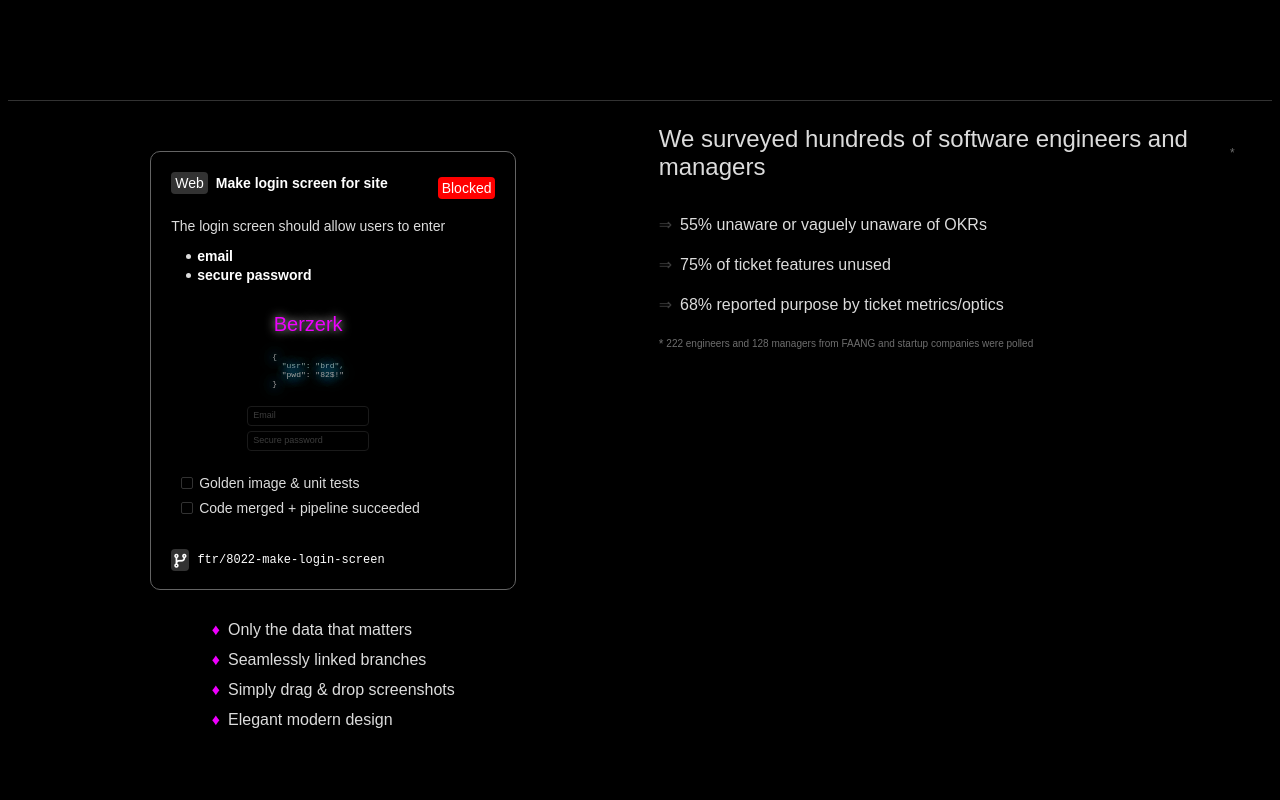
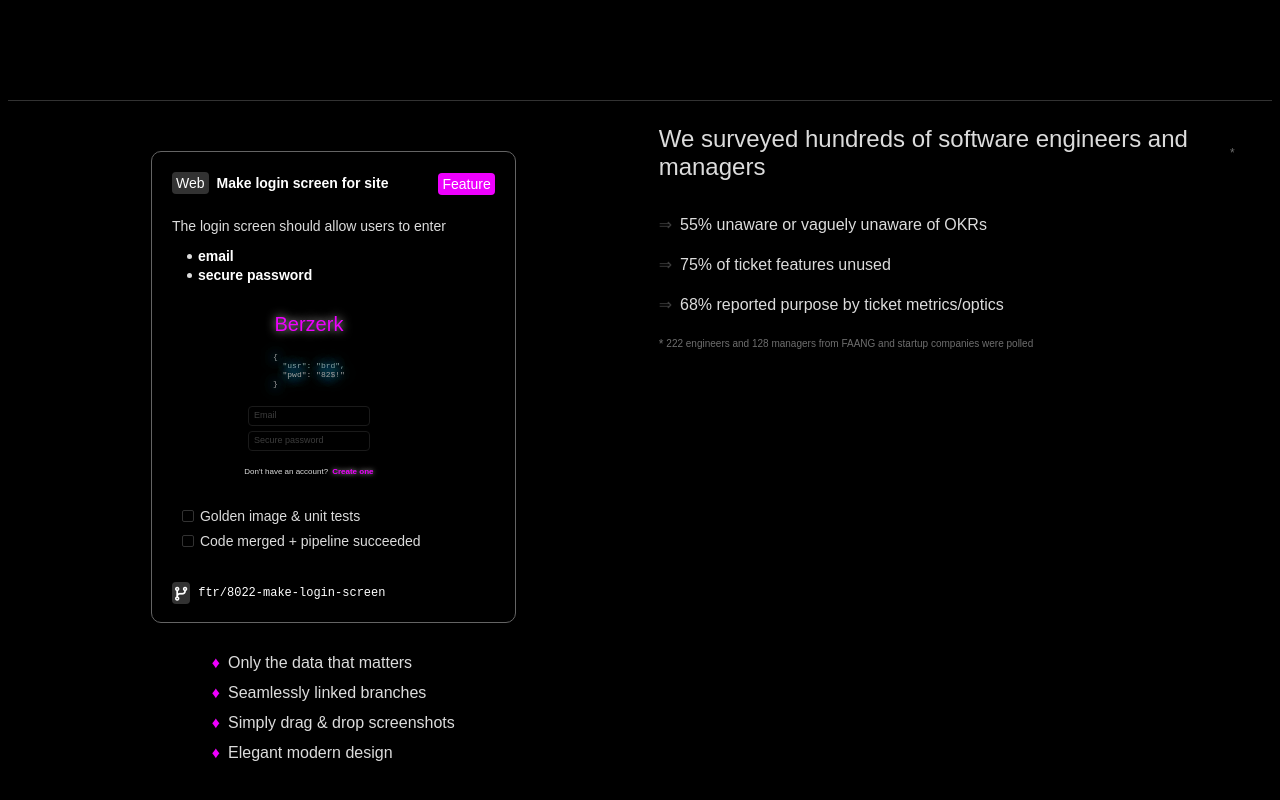
Before and after one commit to bmeikle56/bz-dev, a Next.js app: page /home in a window 1280 px wide. Shown: the part 753-1553 px from the top of the page. Built offline with nearby package versions, Linux system fonts and the light colour scheme.

Commit message:
Add a create account div to ticket

```diff
--- a/src/app/home/page.js
+++ b/src/app/home/page.js
@@ -284,6 +284,8 @@ function Vdiv() {
 // no scrolling
 // acceptance criteria automatically defaulted on ticket with interactible checkbox
 
+// blocked is the same as ready
+
 
 function TicketBenefits() {
   return (
@@ -376,6 +378,11 @@ function TicketDesc() {
         <LoginField txt={'Email'}/>
         <Spacer height={'5px'}/>
         <LoginField txt={'Secure password'}/>
+        <Spacer height={'8px'}/>
+        <div style={{display: 'flex', alignItems: 'center', gap: '4px'}}>
+          <p style={{color: 'rgb(220,220,220)', fontSize: '8px'}}>Don't have an account?</p>
+          <b style={{color: 'rgb(238, 0, 254)', fontSize: '8px', textShadow: '0px 0px 5px rgb(192, 191, 191)'}}>Create one</b>
+        </div>
         <Spacer height={'20px'}/>
         <CBList txt={'Golden image & unit tests'}/>
         <CBList height={'30px'} txt={'Code merged + pipeline succeeded'}/>
@@ -401,8 +408,8 @@ const ticketMeta = {
   title: 'Make login screen for site',
   desc: TicketDesc,
   branch: 'ftr/8022-make-login-screen',
-  status: 'Blocked',
-  statusColor: 'red'
+  status: 'Feature',
+  statusColor: 'rgb(238, 0, 254)'
 }
 
 function Badge({ txt, color }) {
@@ -415,13 +422,13 @@ function Badge({ txt, color }) {
   )
 }
 
-function Loading() {
-  return (
-    <div>
-      <p style={{color: 'white'}}>Loading...</p>
-    </div>
-  )
-}
+// function Loading() {
+//   return (
+//     <div>
+//       <p style={{color: 'white'}}>Loading...</p>
+//     </div>
+//   )
+// }
 
 function Ticket({ meta }) {
   const ticketStyle = {
@@ -443,7 +450,7 @@ function Ticket({ meta }) {
           <Badge txt={meta.app} color={'rgb(50,50,50)'}/>
           <b style={{color:'white', fontSize: '14px'}}>{meta.title}</b>
         </div>
-        <div style={{paddingLeft: '50px'}}>
+        <div style={{paddingLeft: '50px', marginBottom: '8px'}}>
           <Badge txt={meta.status} color={meta.statusColor}/>
         </div>
       </div>
```
